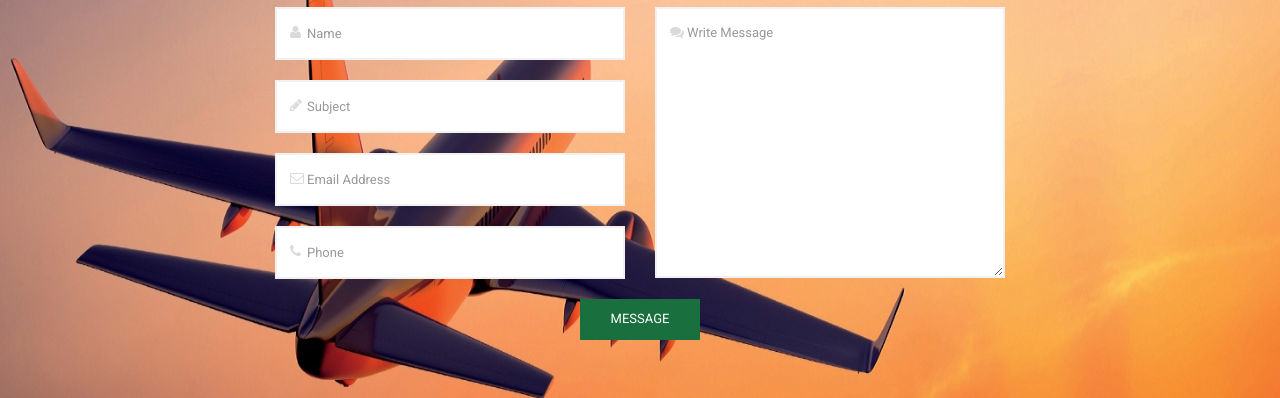
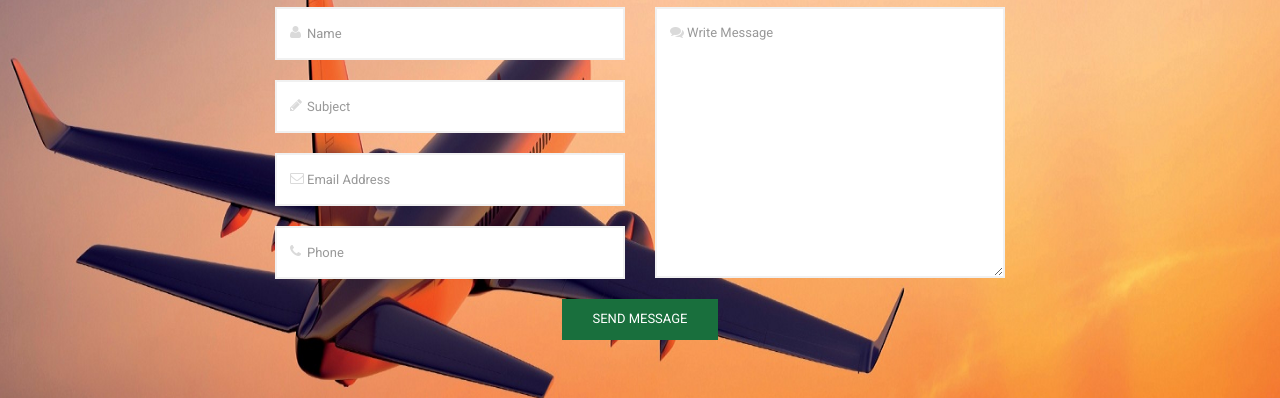
Before and after one commit to habibullahsajid/ComingSoon_Template_SaqatTravels, a plain HTML site: page index.html in a window 1280 px wide. Shown: the part 127-525 px from the top of the page. Drawn offline with nearby package versions, Linux system fonts and the light colour scheme.

Commit message:
Button text change to Send Message

```diff
--- a/index.html
+++ b/index.html
@@ -77,7 +77,7 @@
                 </div><!-- /.col-md-6 -->
             </div><!-- /.row-->
             <div class="form-group">
-                <button type="submit" id="submit" name="submit" class="btn btn-primary">Message</button>
+                <button type="submit" id="submit" name="submit" class="btn btn-primary">Send Message</button>
             </div>
             <div class="form-group">
                 <div id="message" class="col-sm-10 col-sm-offset-1"></div>
```
